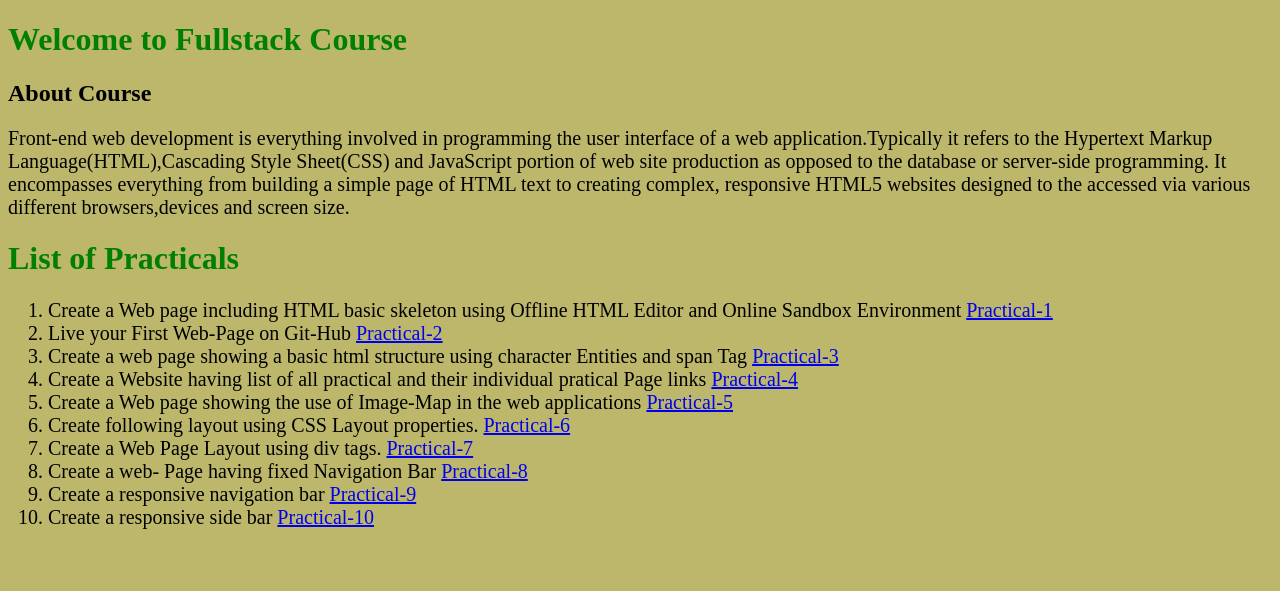
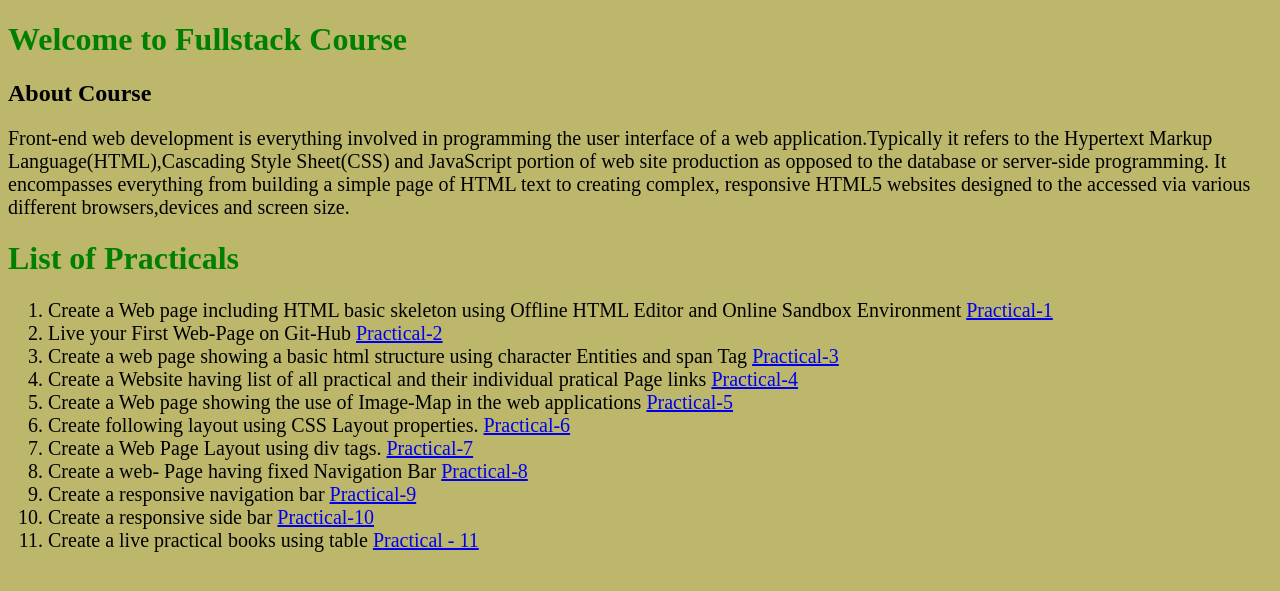
Before and after one commit to Mystery01092000/Full-Stack-sem-5, a Jekyll site: the page index.html, which Jekyll copies as it is, in a window 1280 px wide. Shown: the top 591 px of the page. Built offline with Jekyll 4.4.1, drawn with Linux system fonts in a browser that asks for light colours.

Commit message:
index updated for practical11

```diff
--- a/index.html
+++ b/index.html
@@ -56,7 +56,10 @@
             Create a responsive side bar
             <a href="practicals/Practical10.html" target="_blank">Practical-10</a>
         </li>
-
+        <li>
+            Create a live practical books using table
+            <a href="practical/practical11.html">Practical - 11</a>
+        </li>
     </ol>
     </div>
 </body>
```
